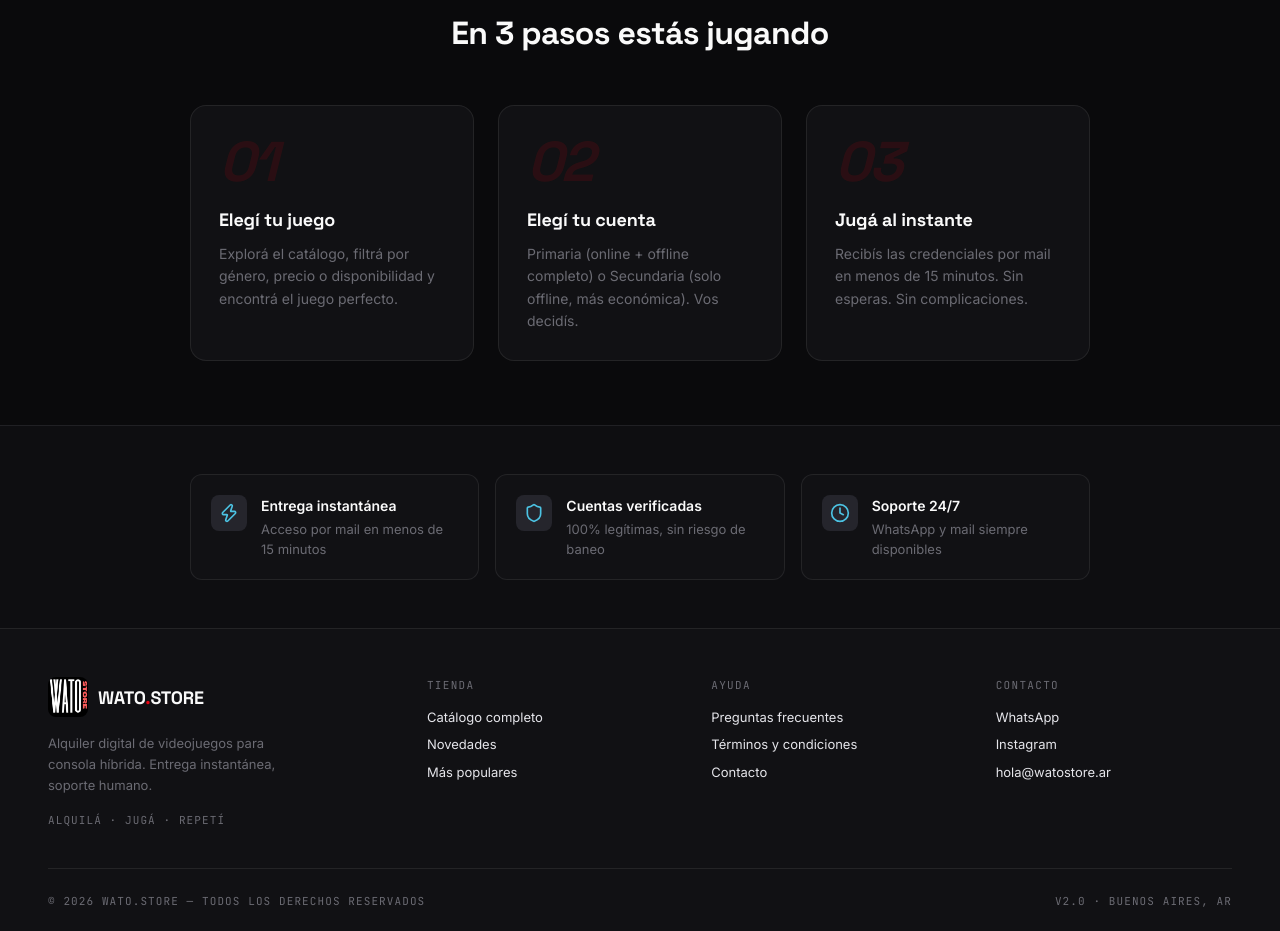
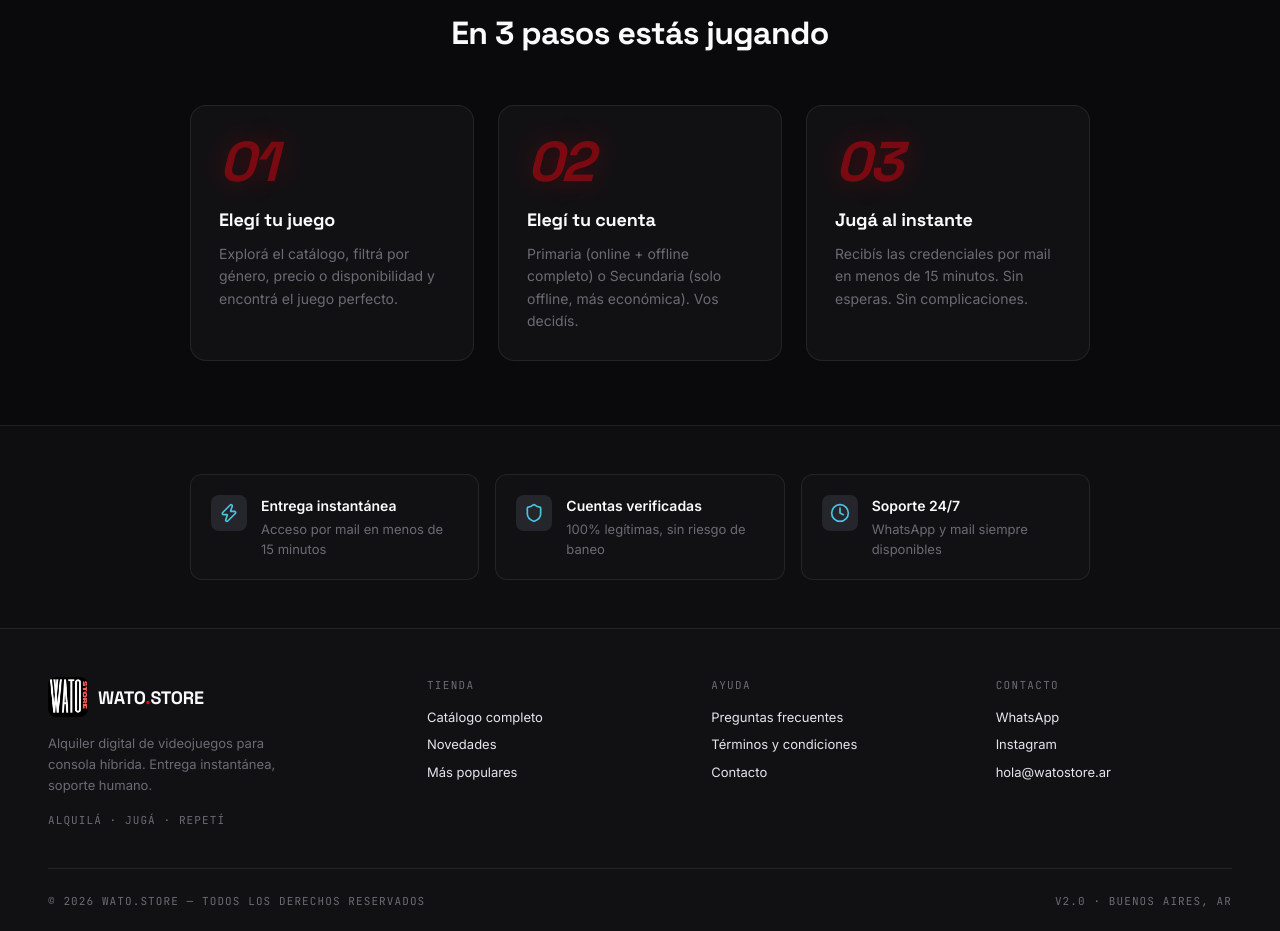
Before and after one commit to Jerow07/watostore, a React (Vite) app: page / in a window 1280 px wide. Shown: the part 2620-3551 px from the top of the page. Built offline with nearby package versions, Linux system fonts and the light colour scheme; no server answers.

Commit message:
fix: increase step numbers opacity 0.12→0.45 with red glow

```diff
--- a/src/routes/Home.tsx
+++ b/src/routes/Home.tsx
@@ -207,7 +207,7 @@ export default function Home() {
               key={step.num} custom={i} initial="hidden" whileInView="visible" viewport={{ once: true }} variants={fadeUp}
               style={{ padding: 28, background: 'var(--bg-1)', border: '1px solid var(--border)', borderRadius: 16, position: 'relative' }}
             >
-              <div style={{ fontFamily: '"Space Grotesk",sans-serif', fontSize: 56, fontWeight: 700, color: 'rgba(230,4,18,0.12)', letterSpacing: '-0.04em', lineHeight: 1, marginBottom: 16, fontStyle: 'italic' }}>
+              <div style={{ fontFamily: '"Space Grotesk",sans-serif', fontSize: 56, fontWeight: 700, color: 'rgba(230,4,18,0.45)', letterSpacing: '-0.04em', lineHeight: 1, marginBottom: 16, fontStyle: 'italic', textShadow: '0 0 30px rgba(230,4,18,0.3)' }}>
                 {step.num}
               </div>
               <h3 style={{ fontFamily: '"Space Grotesk",sans-serif', fontSize: 18, fontWeight: 700, marginBottom: 10, letterSpacing: '-0.01em' }}>{step.title}</h3>
```
